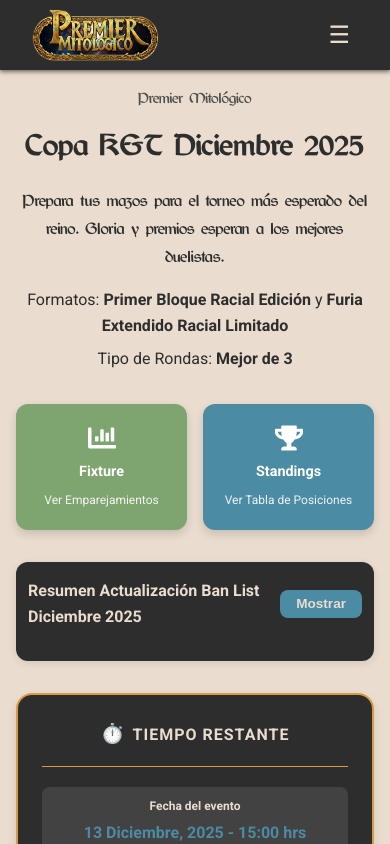
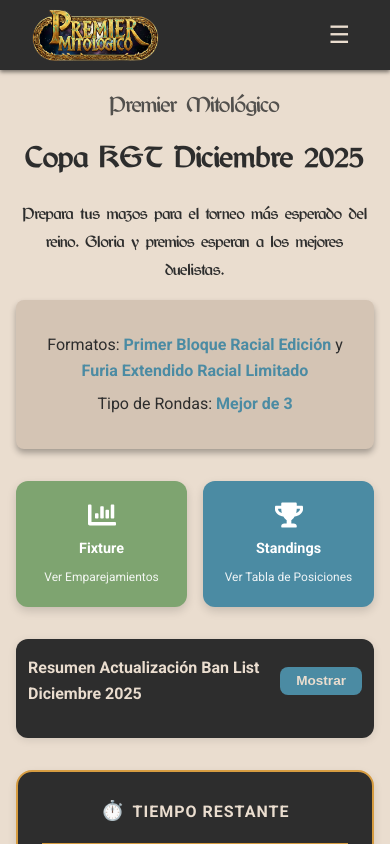
Before and after one commit to andreuvv/premier_mitologico, a React (Vite) app: page / in a window 390 px wide. Shown: the top 844 px of the page. Built offline with nearby package versions, Linux system fonts and the light colour scheme; no server answers.

Commit message:
Style tournament info with container matching standings page

```diff
--- a/src/pages/HomePage.module.css
+++ b/src/pages/HomePage.module.css
@@ -31,8 +31,12 @@
 }
 
 .tournamentInfo {
+  background: #d4c4b4;
+  padding: 1.5rem;
+  border-radius: 8px;
+  box-shadow: 0 4px 6px rgba(0, 0, 0, 0.3);
+  margin-bottom: 2rem;
   text-align: center;
-  margin-bottom: 2rem;
 }
 
 .infoText {
@@ -43,6 +47,7 @@
 
 .infoText strong {
   font-weight: 700;
+  color: var(--petrol-blue);
 }
 
 .quickAccess {
@@ -182,7 +187,7 @@
 
 @media (max-width: 800px) {
   .subtitle {
-    font-size: 16px;
+    font-size: 24px;
   }
 
   .title {
```
